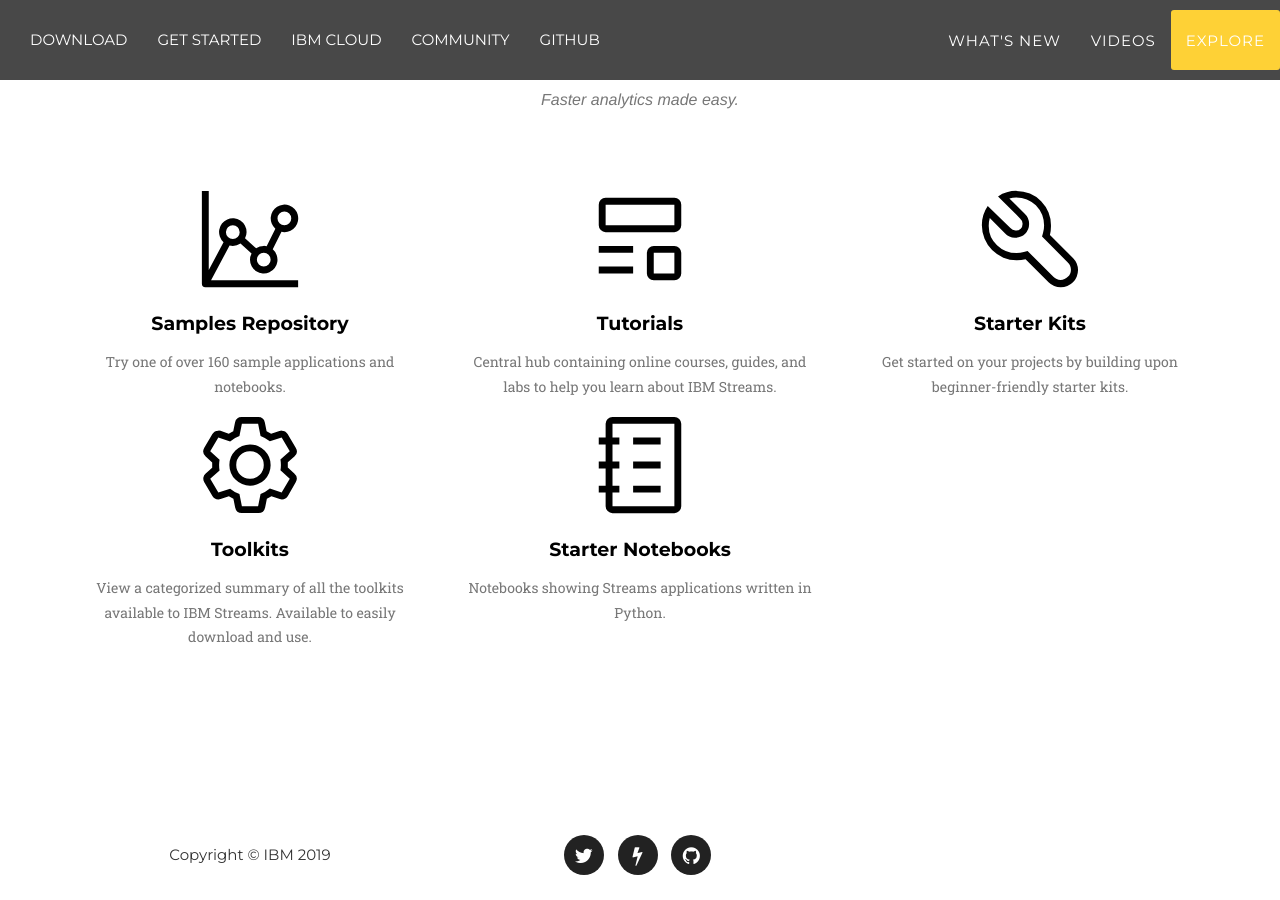
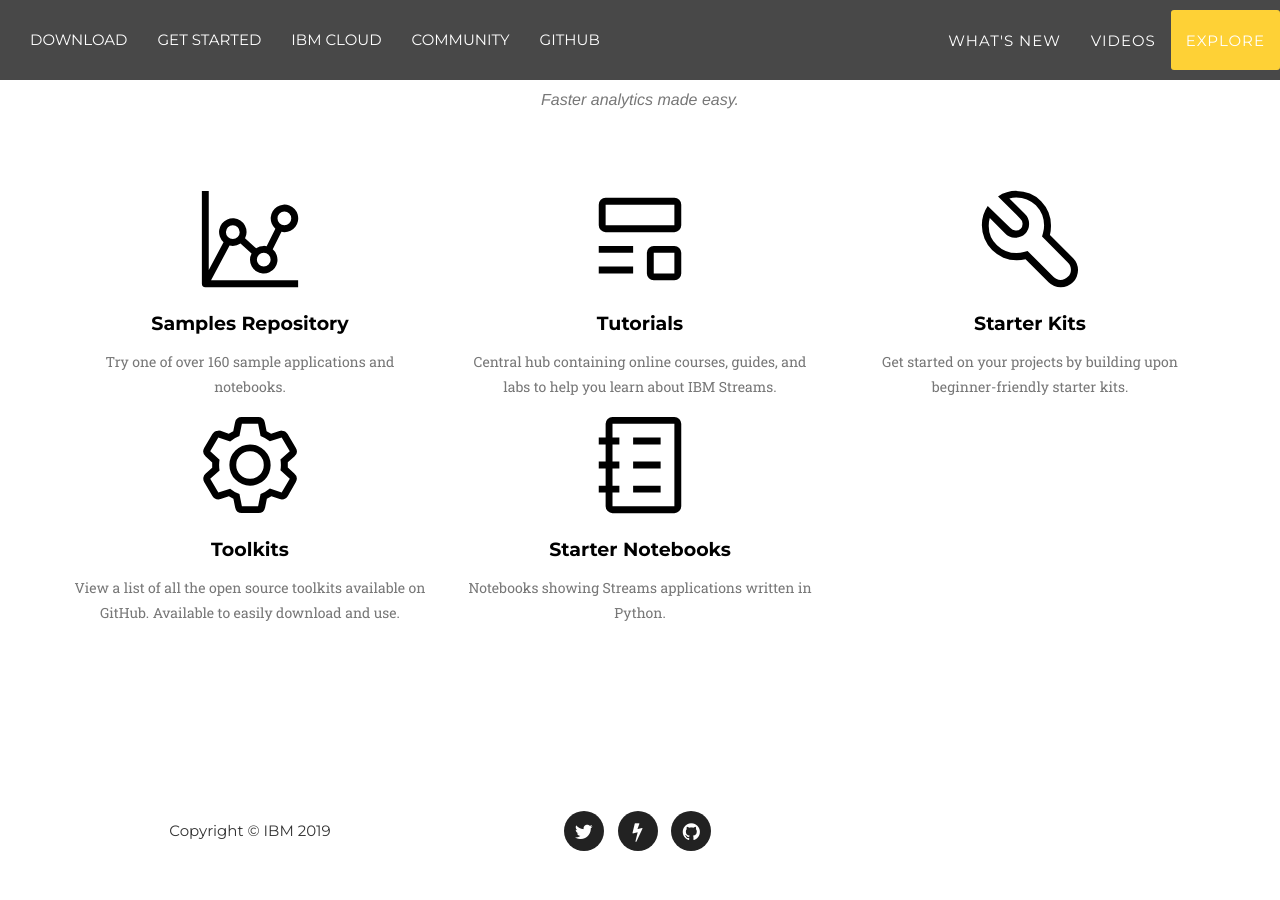
Before and after one commit to IBMStreams/IBMStreams.github.io, a Jekyll site: the page built from index.html, in a window 1280 px wide and 900 px high, scrolled down 3422 px. Built offline with Jekyll 4.4.1, drawn with Linux system fonts in a browser that asks for light colours; nearby versions of some CDN libraries; some web fonts are replaced; after the commit the page ends 4298 px from its top, so only the background shows below that.

Commit message:
update references of toolkits and startkits using search with tags

```diff
--- a/_includes/explore.html
+++ b/_includes/explore.html
@@ -24,10 +24,10 @@
                     </div>
                     <div class="col-lg-4">
 
-                            <a target="_blank" href="https://github.com/IBMStreams/streamsx.waterConservation.starterKit"><svg width="110px" height="110px" xmlns="http://www.w3.org/2000/svg" viewBox="0 0 32 32"><path d="M12.1 2a9.8 9.8 0 0 0-5.4 1.6l6.4 6.4a2.1 2.1 0 0 1 .2 3 2.1 2.1 0 0 1-3-.2L3.7 6.4A9.84 9.84 0 0 0 2 12.1a10.14 10.14 0 0 0 10.1 10.1 10.9 10.9 0 0 0 2.6-.3l6.7 6.7a5 5 0 0 0 7.1-7.1l-6.7-6.7a10.9 10.9 0 0 0 .3-2.6A10 10 0 0 0 12.1 2zm8 10.1a7.61 7.61 0 0 1-.3 2.1l-.3 1.1.8.8 6.7 6.7a2.88 2.88 0 0 1 .9 2.1A2.72 2.72 0 0 1 27 27a2.9 2.9 0 0 1-4.2 0l-6.7-6.7-.8-.8-1.1.3a7.61 7.61 0 0 1-2.1.3 8.27 8.27 0 0 1-5.7-2.3A7.63 7.63 0 0 1 4 12.1a8.33 8.33 0 0 1 .3-2.2l4.4 4.4a4.14 4.14 0 0 0 5.9.2 4.14 4.14 0 0 0-.2-5.9L10 4.2a6.45 6.45 0 0 1 2-.3 8.27 8.27 0 0 1 5.7 2.3 8.49 8.49 0 0 1 2.4 5.9z"/></svg></a>
+                            <a target="_blank" href="https://github.com/search?q=topic%3Astarterkit+org%3AIBMStreams&type=Repositories"><svg width="110px" height="110px" xmlns="http://www.w3.org/2000/svg" viewBox="0 0 32 32"><path d="M12.1 2a9.8 9.8 0 0 0-5.4 1.6l6.4 6.4a2.1 2.1 0 0 1 .2 3 2.1 2.1 0 0 1-3-.2L3.7 6.4A9.84 9.84 0 0 0 2 12.1a10.14 10.14 0 0 0 10.1 10.1 10.9 10.9 0 0 0 2.6-.3l6.7 6.7a5 5 0 0 0 7.1-7.1l-6.7-6.7a10.9 10.9 0 0 0 .3-2.6A10 10 0 0 0 12.1 2zm8 10.1a7.61 7.61 0 0 1-.3 2.1l-.3 1.1.8.8 6.7 6.7a2.88 2.88 0 0 1 .9 2.1A2.72 2.72 0 0 1 27 27a2.9 2.9 0 0 1-4.2 0l-6.7-6.7-.8-.8-1.1.3a7.61 7.61 0 0 1-2.1.3 8.27 8.27 0 0 1-5.7-2.3A7.63 7.63 0 0 1 4 12.1a8.33 8.33 0 0 1 .3-2.2l4.4 4.4a4.14 4.14 0 0 0 5.9.2 4.14 4.14 0 0 0-.2-5.9L10 4.2a6.45 6.45 0 0 1 2-.3 8.27 8.27 0 0 1 5.7 2.3 8.49 8.49 0 0 1 2.4 5.9z"/></svg></a>
                         </span>
                         <h4 class="service-heading">
-                            <a target="_blank" href="https://github.com/IBMStreams/streamsx.waterConservation.starterKit" class="blackLink">Starter Kits</a>
+                            <a target="_blank" href="https://github.com/search?q=topic%3Astarterkit+org%3AIBMStreams&type=Repositories" class="blackLink">Starter Kits</a>
                         </h4>
                         <p class="text-muted">Get started on your projects by building upon beginner-friendly starter kits.</p>
                     </div>
@@ -37,10 +37,10 @@
                 <div class="row text-center">
                     <div class="col-lg-4">
 
-                            <a target="_blank" href="https://developer.ibm.com/streamsdev/docs/github-projects-overview/"><svg width="110px" height="110px" xmlns="http://www.w3.org/2000/svg" viewBox="0 0 32 32"><path d="M27 16.76v-1.53l1.92-1.68A2 2 0 0 0 29.3 11l-2.36-4a2 2 0 0 0-1.73-1 2 2 0 0 0-.64.1l-2.43.82a11.35 11.35 0 0 0-1.31-.75l-.51-2.52a2 2 0 0 0-2-1.61h-4.68a2 2 0 0 0-2 1.61l-.51 2.52a11.48 11.48 0 0 0-1.32.75l-2.38-.86A2 2 0 0 0 6.79 6a2 2 0 0 0-1.73 1L2.7 11a2 2 0 0 0 .41 2.51L5 15.24v1.53l-1.89 1.68A2 2 0 0 0 2.7 21l2.36 4a2 2 0 0 0 1.73 1 2 2 0 0 0 .64-.1l2.43-.82a11.35 11.35 0 0 0 1.31.75l.51 2.52a2 2 0 0 0 2 1.61h4.72a2 2 0 0 0 2-1.61l.51-2.52a11.48 11.48 0 0 0 1.32-.75l2.42.82a2 2 0 0 0 .64.1 2 2 0 0 0 1.73-1l2.28-4a2 2 0 0 0-.41-2.51zM25.21 24l-3.43-1.16a8.86 8.86 0 0 1-2.71 1.57L18.36 28h-4.72l-.71-3.55a9.36 9.36 0 0 1-2.7-1.57L6.79 24l-2.36-4 2.72-2.4a8.9 8.9 0 0 1 0-3.13L4.43 12l2.36-4 3.43 1.16a8.86 8.86 0 0 1 2.71-1.57L13.64 4h4.72l.71 3.55a9.36 9.36 0 0 1 2.7 1.57L25.21 8l2.36 4-2.72 2.4a8.9 8.9 0 0 1 0 3.13L27.57 20z"/><path d="M16 22a6 6 0 1 1 6-6 5.94 5.94 0 0 1-6 6zm0-10a3.91 3.91 0 0 0-4 4 3.91 3.91 0 0 0 4 4 3.91 3.91 0 0 0 4-4 3.91 3.91 0 0 0-4-4z"/></svg></a>
+                            <a target="_blank" href="https://github.com/search?q=topic%3Atoolkit+org%3AIBMStreams&type=Repositories"><svg width="110px" height="110px" xmlns="http://www.w3.org/2000/svg" viewBox="0 0 32 32"><path d="M27 16.76v-1.53l1.92-1.68A2 2 0 0 0 29.3 11l-2.36-4a2 2 0 0 0-1.73-1 2 2 0 0 0-.64.1l-2.43.82a11.35 11.35 0 0 0-1.31-.75l-.51-2.52a2 2 0 0 0-2-1.61h-4.68a2 2 0 0 0-2 1.61l-.51 2.52a11.48 11.48 0 0 0-1.32.75l-2.38-.86A2 2 0 0 0 6.79 6a2 2 0 0 0-1.73 1L2.7 11a2 2 0 0 0 .41 2.51L5 15.24v1.53l-1.89 1.68A2 2 0 0 0 2.7 21l2.36 4a2 2 0 0 0 1.73 1 2 2 0 0 0 .64-.1l2.43-.82a11.35 11.35 0 0 0 1.31.75l.51 2.52a2 2 0 0 0 2 1.61h4.72a2 2 0 0 0 2-1.61l.51-2.52a11.48 11.48 0 0 0 1.32-.75l2.42.82a2 2 0 0 0 .64.1 2 2 0 0 0 1.73-1l2.28-4a2 2 0 0 0-.41-2.51zM25.21 24l-3.43-1.16a8.86 8.86 0 0 1-2.71 1.57L18.36 28h-4.72l-.71-3.55a9.36 9.36 0 0 1-2.7-1.57L6.79 24l-2.36-4 2.72-2.4a8.9 8.9 0 0 1 0-3.13L4.43 12l2.36-4 3.43 1.16a8.86 8.86 0 0 1 2.71-1.57L13.64 4h4.72l.71 3.55a9.36 9.36 0 0 1 2.7 1.57L25.21 8l2.36 4-2.72 2.4a8.9 8.9 0 0 1 0 3.13L27.57 20z"/><path d="M16 22a6 6 0 1 1 6-6 5.94 5.94 0 0 1-6 6zm0-10a3.91 3.91 0 0 0-4 4 3.91 3.91 0 0 0 4 4 3.91 3.91 0 0 0 4-4 3.91 3.91 0 0 0-4-4z"/></svg></a>
 
-                        <h4 class="service-heading"><a target="_blank" href="https://developer.ibm.com/streamsdev/docs/github-projects-overview/" class="blackLink">Toolkits</a></h4>
-                        <p class="text-muted">View a categorized summary of all the toolkits available to IBM Streams. Available to easily download and use.</p>
+                        <h4 class="service-heading"><a target="_blank" href="https://github.com/search?q=topic%3Atoolkit+org%3AIBMStreams&type=Repositories" class="blackLink">Toolkits</a></h4>
+                        <p class="text-muted">View a list of all the open source toolkits available on GitHub. Available to easily download and use.</p>
                     </div>
                     <div class="col-lg-4">
 
```
